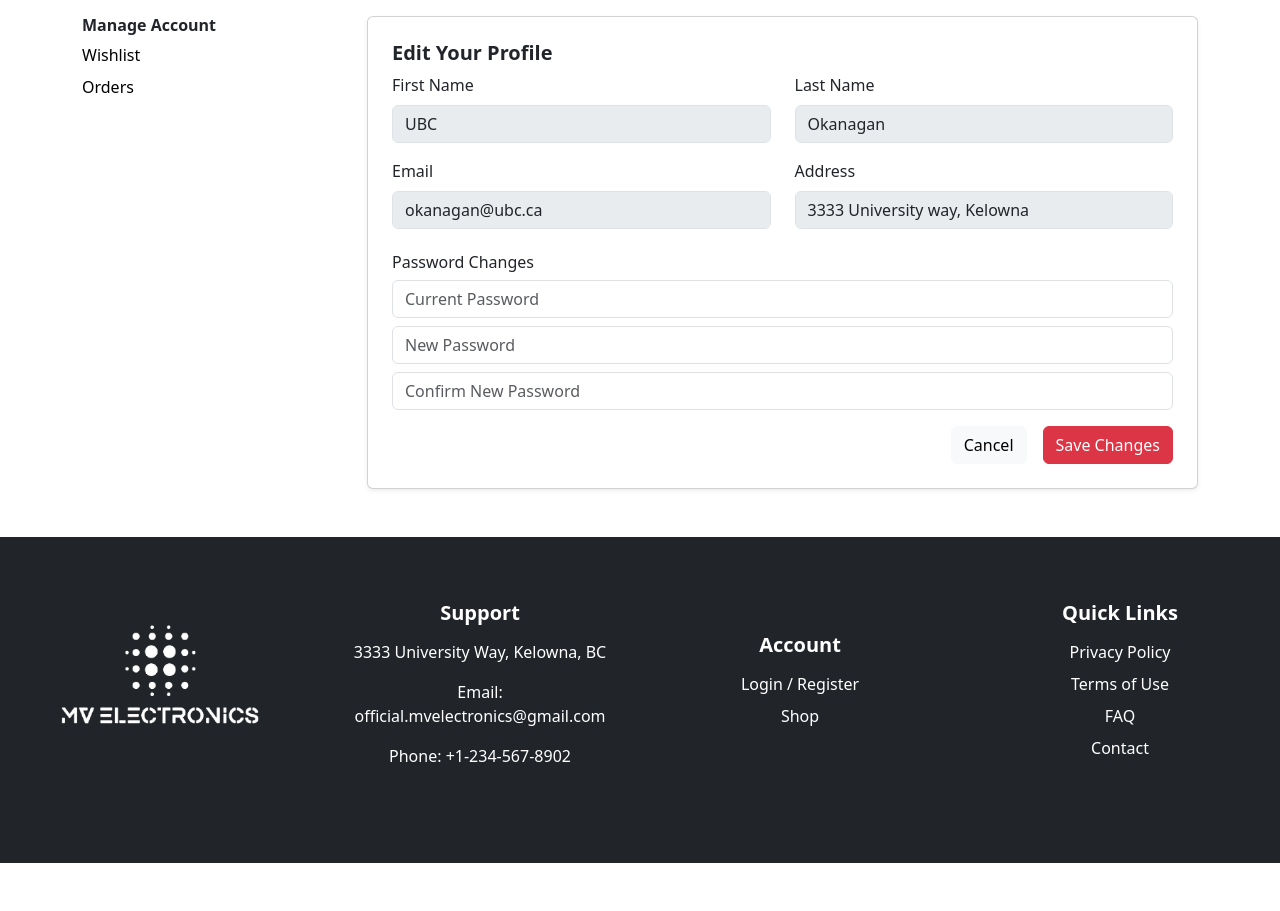
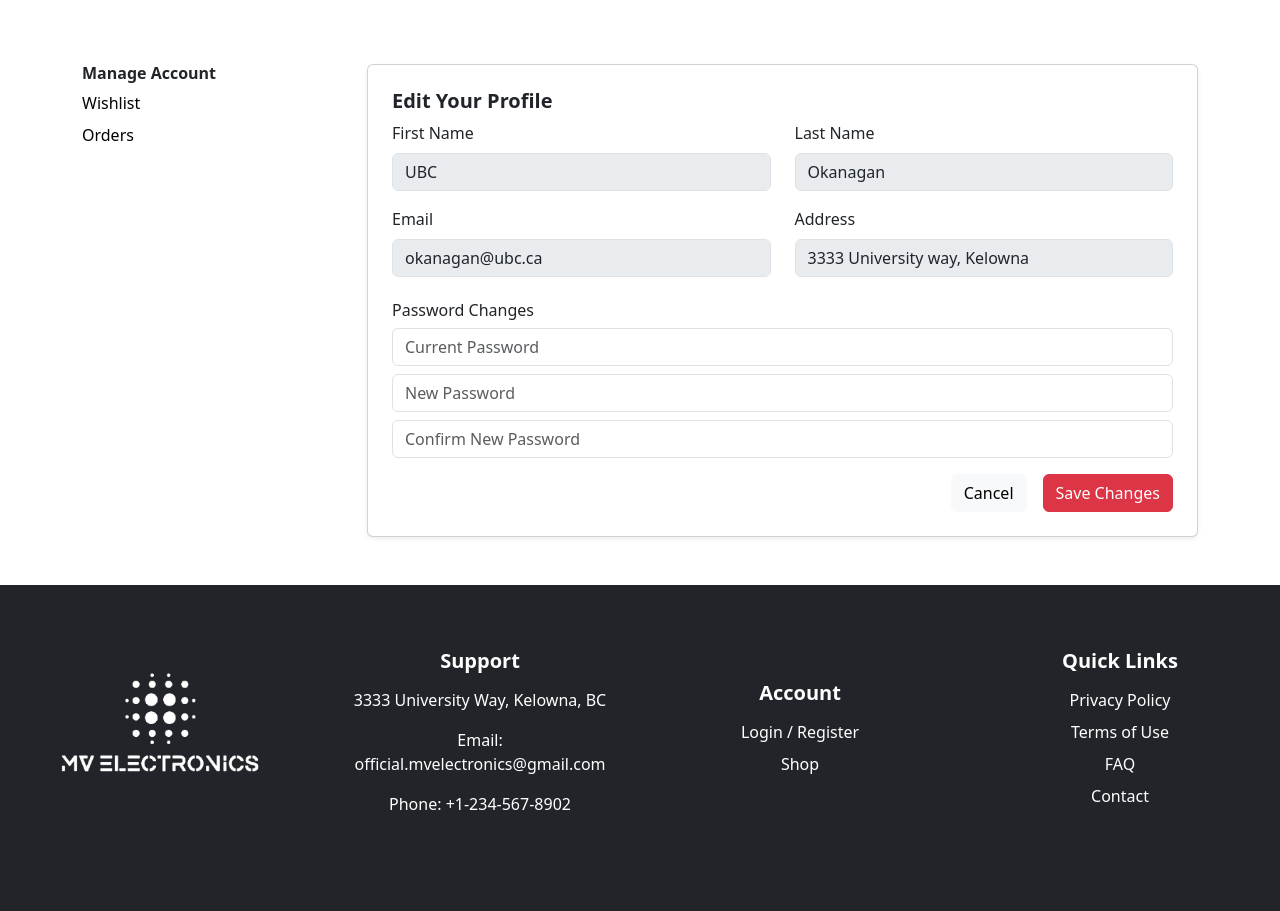
Before and after one commit to mandeep3535/E_Commerce_Website_Project, a PHP site: page /Account.html in a window 1280 px wide. Shown: the part 199-1110 px from the top of the page. Before the commit the page ends 1062 px from the top, so only its background shows below. Run offline with PHP 8.4, Linux system fonts and the light colour scheme.

Commit message:
Testing and Resposiveness

```diff
--- a/project360/Account.html
+++ b/project360/Account.html
@@ -24,7 +24,7 @@
     <div class="row">
 
         <!-- Sidebar (Left) -->
-        <div class="col-md-3 text-center text-lg-start">
+        <div class="col-md-3 mt-5 text-center text-lg-start">
             <h6 class="fw-bold">Manage Account</h6>
             <ul class="list-unstyled">
                 <li><a href="wishlist.html" > Wishlist</a></li>
@@ -33,7 +33,7 @@
         </div>
 
         <!-- Profile Form (Right) -->
-        <div class="col-md-9">
+        <div class="col-md-9 mt-5">
             <div class="card shadow-sm p-4">
                 <h5 class="text-dark fw-bold">Edit Your Profile</h5>
 
--- a/project360/about.css
+++ b/project360/about.css
@@ -1,3 +1,4 @@
+
 
 .stat-card {
     background: #fff;
--- a/project360/account.css
+++ b/project360/account.css
@@ -53,3 +53,8 @@ body {
     color: black;
     border: 1px solid #ccc;
 }
+#footer {
+    position: relative;
+    bottom: 0;
+    width: 100%;
+}
--- a/project360/admin.html
+++ b/project360/admin.html
@@ -51,7 +51,7 @@
     </nav>
 
     <!-- Main Content -->
-    <div class="main-content p-4">
+    <div class="main-content p-4 mt-5 mx-4">
         <div class="container-fluid">
             <h2 class="mb-4">Dashboard</h2>
 
--- a/project360/admin.order.html
+++ b/project360/admin.order.html
@@ -83,7 +83,7 @@
     </nav>
 
     <!-- Main Content -->
-    <div class="container mt-4">
+    <div class="container-fluid my-4 ">
         <h2>Customer Orders</h2>
 
         <!-- Orders Table -->
--- a/project360/admin.product.html
+++ b/project360/admin.product.html
@@ -48,7 +48,7 @@
             </li>
         </ul>
 
-        <!-- Profile Dropdown (Fixed for Mobile) -->
+        <!-- Profile Dropdown (for Mobile) -->
         <div class="profile-dropdown w-100 text-center mt-2 d-lg-none">
             <ul class="navbar-nav">
                 <li class="nav-item dropdown">
@@ -83,7 +83,7 @@
 </nav>
 
     <!-- Main Content -->
-    <div class="container mt-4 mb-100">
+    <div class="container mt-5 mb-100">
         <h2>Products</h2>
 
         <!-- Add Product Form -->
@@ -138,7 +138,7 @@
         </div>
 
         <!-- Product List Table -->
-        <div class="table-responsive">
+        <div class="table-responsive mb-5">
             <table class="table table-hover">
                 <thead class="table-dark">
                     <tr>
--- a/project360/admin.user.html
+++ b/project360/admin.user.html
@@ -89,14 +89,14 @@
     </div>
 </nav>
   <!-- Main Content -->
-  <div class="container mt-4">
+  <div class="container-fluid mt-4">
     <div class="d-flex justify-content-between align-items-center">
       <h2>Registered Users</h2>
 
       <!-- Edit/Save Buttons -->
       <div>
         <button
-          class="btn btn-primary me-2"
+          class="btn btn-danger me-2"
           id="editButton"
           onclick="enableEditing()"
         >
--- a/project360/checkout.html
+++ b/project360/checkout.html
@@ -82,7 +82,7 @@
 
       <!-- Right Column - Order Summary -->
       <div class="col-lg-5">
-        <div class="order-summary">
+        <div class="order-summary mb-5">
           <h4 class="fw-bold">Your Order</h4>
           <div id="orderItems"></div>
           <!-- Subtotal and Total -->
--- a/project360/computer.html
+++ b/project360/computer.html
@@ -31,7 +31,7 @@
 </nav>
 
     <!-- Products Section -->
-    <div class="products-section border rounded p-3">
+    <div class="products-section border rounded p-3 mt-5">
       <h5 class="fw-bold mb-5">Page under construction. <br>
         Please explore our awesome <a href = 'phone.html'>Smart phones </a>in the meantime.</h5>
 
--- a/project360/contact.css
+++ b/project360/contact.css
@@ -94,7 +94,7 @@ a.text-danger {
     }
 }
 #footer {
-    position: absolute;
+    position: relative;
     bottom: 0;
     width: 100%;
 }
--- a/project360/gaming.html
+++ b/project360/gaming.html
@@ -30,7 +30,7 @@
 </nav>
 
     <!-- Products Section -->
-    <div class="products-section border rounded p-3">
+    <div class="products-section border rounded p-3 mt-5">
       <h5 class="fw-bold mb-5">Page under construction. <br>
         Please explore our awesome <a href = 'phone.html'>Smart phones </a>in the meantime.</h5>
 
--- a/project360/headphones.html
+++ b/project360/headphones.html
@@ -30,7 +30,7 @@
 </nav>
 
     <!-- Products Section -->
-    <div class="products-section border rounded p-3">
+    <div class="products-section border rounded p-3 mt-5">
       <h5 class="fw-bold mb-5">Page under construction. <br>
         Please explore our awesome <a href = 'phone.html'>Smart phones </a>in the meantime.</h5>
 
--- a/project360/login.html
+++ b/project360/login.html
@@ -22,7 +22,7 @@
             <div class="col-md-6 d-flex flex-column justify-content-center align-items-center text-center text-md-start px-4 p-md-0">
                 <img src="images/loginpagephoto.webp" alt="Shopping" class="img-fluid">
             </div>
-            <div class="col-md-6 d-flex flex-column justify-content-center align-items-center text-center text-md-start py-4 p-md-0">
+            <div class="col-md-6 d-flex flex-column justify-content-center align-items-center text-center text-md-start py-4 p-md-0 ">
                 <h2>Log in to MV Electronics</h2>
                 <p>Enter your details below</p>
                 <form class="w-75">
--- a/project360/phone.html
+++ b/project360/phone.html
@@ -22,7 +22,7 @@
 </head>
 <body>
   <div id = "loginheader"></div>
-  <div class="container my-4">
+  <div class="container my-5">
     <!-- Breadcrumb -->
    <nav class="breadcrumb mb-4">
   <a class="breadcrumb-item text-decoration-none text-muted" href="home.html">Home</a>
--- a/project360/product.css
+++ b/project360/product.css
@@ -94,3 +94,9 @@ html, body {
     margin: 0;
     padding: 0;
 }
+
+#footer {
+  position: relative;
+  bottom: 0;
+  width: 100%;
+}
--- a/project360/wishlist.html
+++ b/project360/wishlist.html
@@ -43,7 +43,7 @@
   </div>
 
   <!-- Just For You Section -->
-  <div class="just-for-you-section p-3 border rounded">
+  <div class="just-for-you-section p-3 border rounded mb-5">
     <!-- Header -->
     <div class="d-flex justify-content-between align-items-center">
       <h5 class="fw-bold mb-0">Just For You</h5>
```
Also changed, not shown: project360/checkout.css (+0 -7 lines), project360/home.html (+5 -5 lines), project360/cart.css (line endings or trailing spaces).
